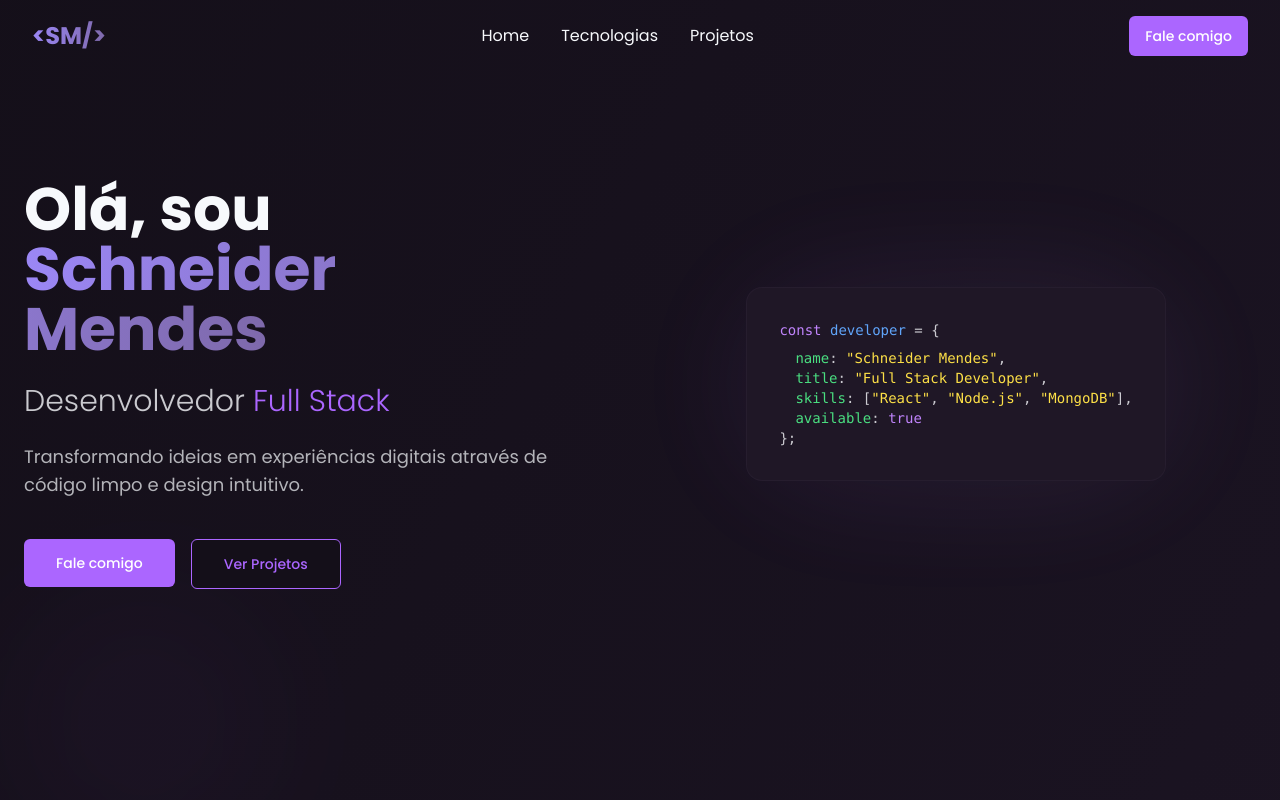
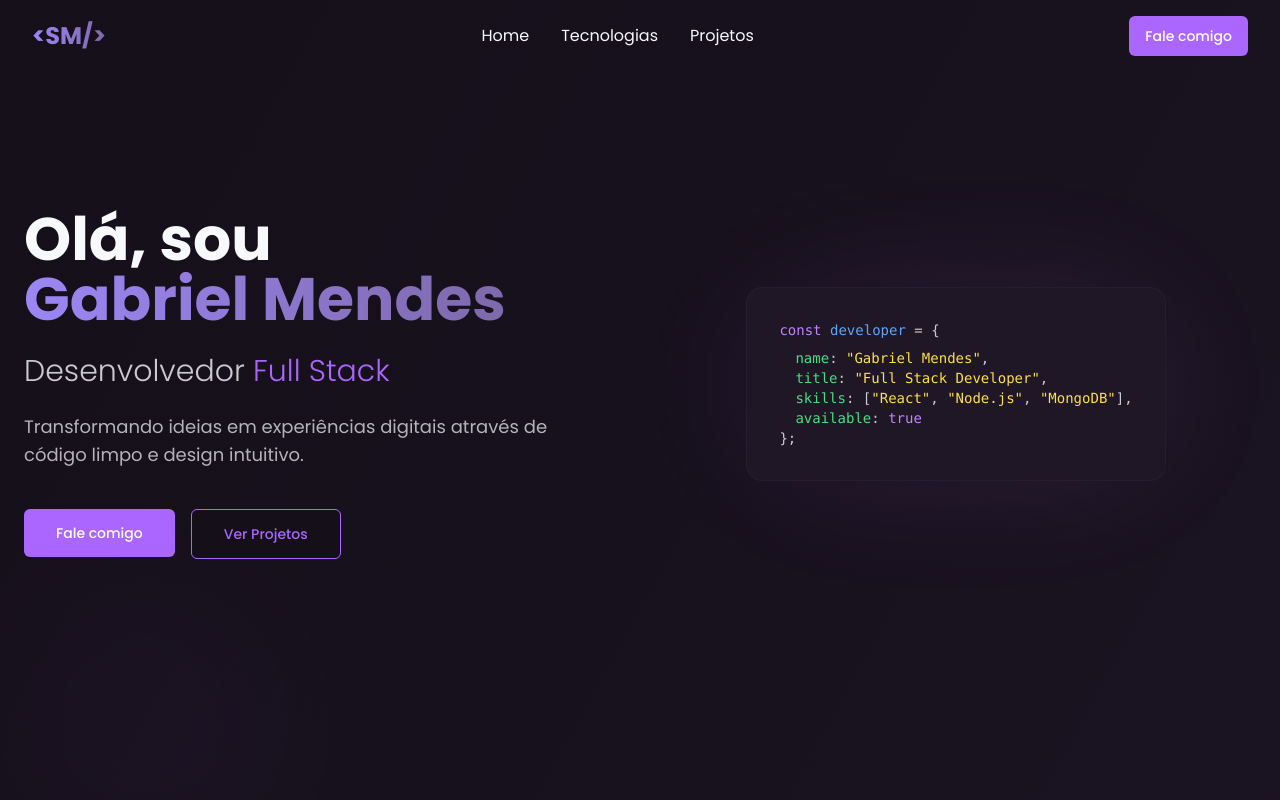
Before and after one commit to gmendes7/schneider-mendes-portfolio-glow, a React (Vite) app: page / in a window 1280 px wide. Shown: the top 800 px of the page. Built offline with nearby package versions, Linux system fonts and the light colour scheme.

Commit message:
Update name to Gabriel Mendes
Change the name "Schneider Mendes" to "Gabriel Mendes" in the Hero component.

```diff
--- a/index.html
+++ b/index.html
@@ -4,11 +4,11 @@
   <head>
     <meta charset="UTF-8" />
     <meta name="viewport" content="width=device-width, initial-scale=1.0" />
-    <title>Schneider Mendes | Desenvolvedor Full Stack</title>
-    <meta name="description" content="Schneider Mendes - Desenvolvedor Full Stack especializado em React, Node.js e MongoDB" />
-    <meta name="author" content="Schneider Mendes" />
+    <title>Gabriel Mendes | Desenvolvedor Full Stack</title>
+    <meta name="description" content="Gabriel Mendes - Desenvolvedor Full Stack especializado em React, Node.js e MongoDB" />
+    <meta name="author" content="Gabriel Mendes" />
 
-    <meta property="og:title" content="Schneider Mendes | Desenvolvedor Full Stack" />
+    <meta property="og:title" content="Gabriel Mendes | Desenvolvedor Full Stack" />
     <meta property="og:description" content="Desenvolvedor Full Stack especializado em React, Node.js e MongoDB" />
     <meta property="og:type" content="website" />
     <meta property="og:image" content="https://lovable.dev/opengraph-image-p98pqg.png" />
--- a/src/components/Hero.tsx
+++ b/src/components/Hero.tsx
@@ -9,7 +9,7 @@ const Hero = ({ openContactModal }: { openContactModal: () => void }) => {
           <h1 className="text-4xl md:text-6xl font-bold">
             <span className="text-foreground">Olá, sou</span>
             <br />
-            <span className="text-gradient">Schneider Mendes</span>
+            <span className="text-gradient">Gabriel Mendes</span>
           </h1>
           <h2 className="text-2xl md:text-3xl text-foreground/80 font-light">
             Desenvolvedor <span className="text-primary">Full Stack</span>
@@ -42,7 +42,7 @@ const Hero = ({ openContactModal }: { openContactModal: () => void }) => {
               <div className="code-block font-mono text-sm text-foreground/80">
                 <div className="mb-2"><span className="text-purple-400">const</span> <span className="text-blue-400">developer</span> = {'{'}</div>
                 <div className="ml-4">
-                  <span className="text-green-400">name</span>: <span className="text-yellow-300">"Schneider Mendes"</span>,
+                  <span className="text-green-400">name</span>: <span className="text-yellow-300">"Gabriel Mendes"</span>,
                 </div>
                 <div className="ml-4">
                   <span className="text-green-400">title</span>: <span className="text-yellow-300">"Full Stack Developer"</span>,
```
